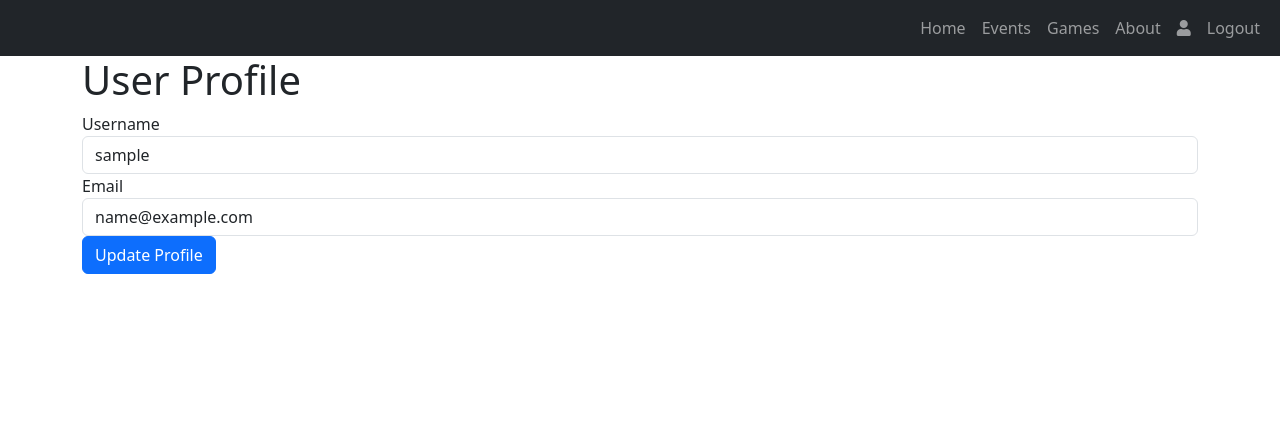
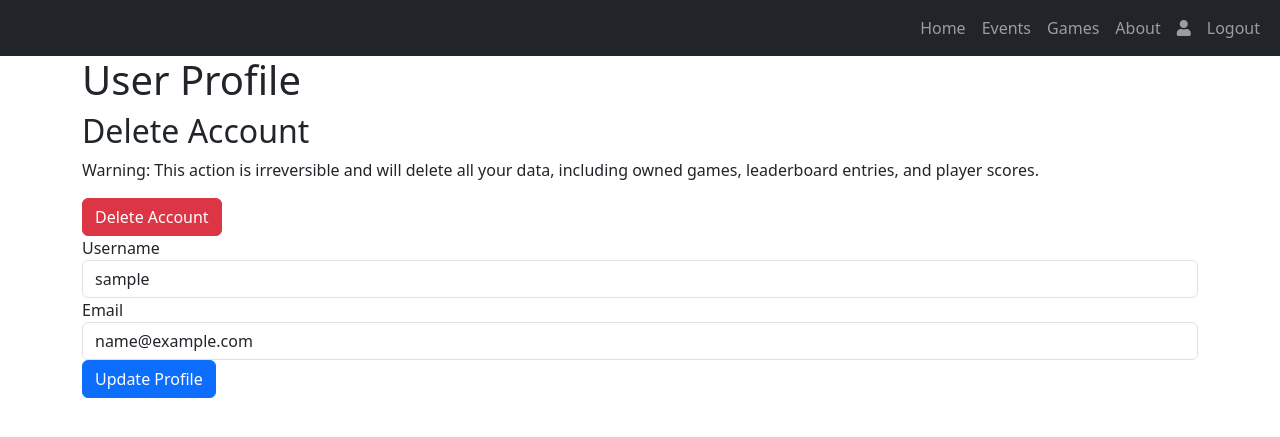
Before and after one commit to vietnguyen2358/RankRealm, a Flask app: page /user-profile in a window 1280 px wide. Shown: the top 437 px of the page. Run offline with Flask 3, Linux system fonts and the light colour scheme; the visitor is signed in with stand-in values (Sample User, id 1); data that the repository does not hold is empty.

Commit message:
Delete user implementation (might not work but eh)

```diff
--- a/website/templates/user_profile.html
+++ b/website/templates/user_profile.html
@@ -4,6 +4,12 @@
 
 {% block content %}
 <h1>User Profile</h1>
+
+<h2>Delete Account</h2>
+<p>Warning: This action is irreversible and will delete all your data, including owned games, leaderboard entries, and player scores.</p>
+<form action="{{ url_for('views.delete_account') }}" method="POST">
+    <button type="submit" class="btn btn-danger" onclick="return confirm('Are you sure you want to delete your account? This action cannot be undone.')">Delete Account</button>
+</form>
 
 <form method="POST" action="{{ url_for('views.update_user_profile') }}">
     <div class="form-group">
--- a/website/views.py
+++ b/website/views.py
@@ -1,5 +1,5 @@
 from flask import Blueprint, render_template, redirect, url_for, request, abort
-from flask_login import login_required, current_user
+from flask_login import login_required, current_user, logout_user
 from datetime import datetime
 
 from . import db
@@ -103,3 +103,33 @@ def delete_game(game_id):
     db.session.commit()
 
     return redirect(url_for('views.user_profile'))
+
+@views.route('/delete-account', methods=['POST'])
+@login_required
+def delete_account():
+    user = current_user
+
+    # Delete player scores associated with the user
+    player_scores = PlayerScore.query.filter_by(player_id=user.id).all()
+    for player_score in player_scores:
+        db.session.delete(player_score)
+
+    # Delete games owned by the user
+    owned_games = Game.query.filter_by(owner_id=user.id).all()
+    for game in owned_games:
+        leaderboards = Leaderboard.query.filter_by(game_id=game.id).all()
+        for leaderboard in leaderboards:
+            player_scores = PlayerScore.query.filter_by(leaderboard_id=leaderboard.id).all()
+            for player_score in player_scores:
+                db.session.delete(player_score)
+            db.session.delete(leaderboard)
+        db.session.delete(game)
+
+    # Delete the user account
+    db.session.delete(user)
+    db.session.commit()
+
+    # Log out the user
+    logout_user()
+
+    return redirect(url_for('views.home'))
```
